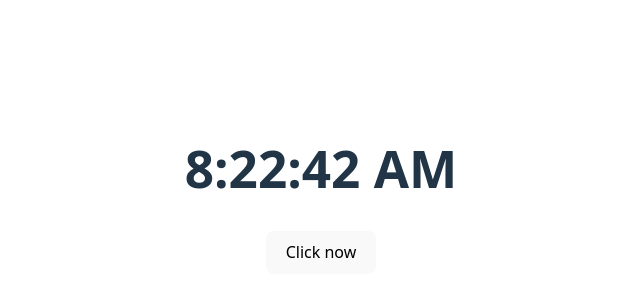
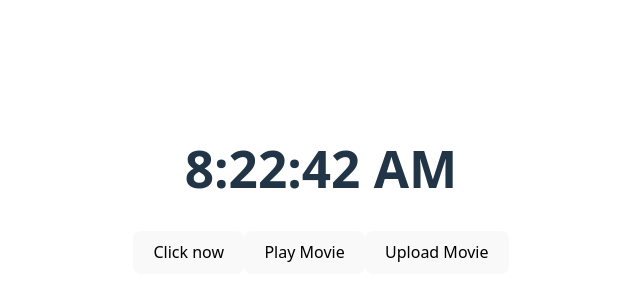
Before and after one commit to devmohidul/react-practice, a React (Vite) app: page / in a window 1280 px wide. Shown: the part 210-510 px from the top of the page, without its empty margins (319-959 px from the left). Built offline with nearby package versions, Linux system fonts and the light colour scheme.

Commit message:
Interactive button

```diff
--- a/src/App.jsx
+++ b/src/App.jsx
@@ -1,6 +1,7 @@
 import "./App.css";
 import Button from "./components/Button";
 import Time from "./components/Time";
+import Toolbar from "./components/Toolbar";
 
 // const person = {
 //   h1: {
@@ -29,6 +30,7 @@ function App() {
       <Map /> */}
       <Time time={new Date()} />
       <Button />
+      <Toolbar />
     </>
   );
 }
--- /dev/null
+++ b/src/components/Toolbar.jsx
@@ -0,0 +1,11 @@
+const AlertButton = ({ message, children }) => {
+  return <button onClick={() => alert(message)}>{children}</button>;
+};
+export default function Toolbar() {
+  return (
+    <>
+      <AlertButton message="playing"> Play Movie </AlertButton>
+      <AlertButton message="uploading">Upload Movie</AlertButton>
+    </>
+  );
+}
```
